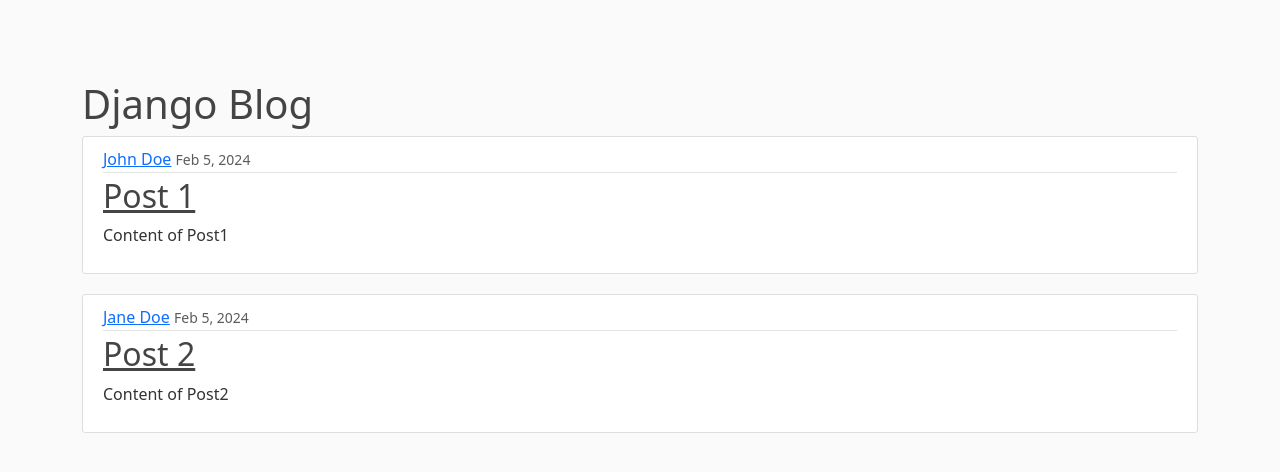
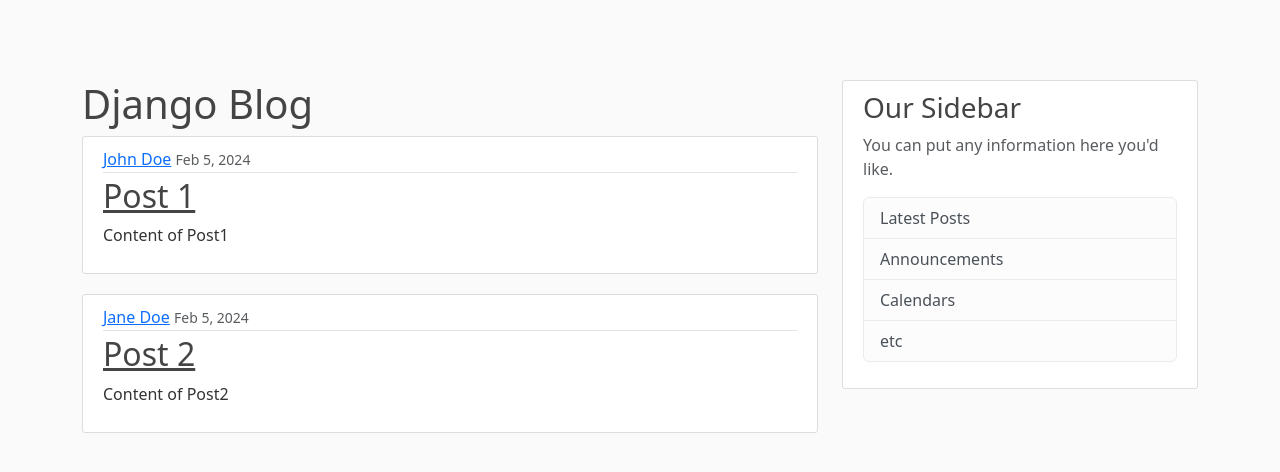
Before and after one commit to mg4603/python-projects, a Django app: page / in a window 1280 px wide. Shown: the top 472 px of the page. Run offline with Django 4.2, Linux system fonts and the light colour scheme; parts of the project's set-up code (start-up, migrations or seed data) failed here and were passed over.

Commit message:
Add main container to base in blog in django_blog

```diff
--- a/django_blog/blog/templates/blog/base.html
+++ b/django_blog/blog/templates/blog/base.html
@@ -14,10 +14,26 @@
     {% endif %}
 </head>
 <body>
-    <div class="container">
-        {% block content %}
-        {% endblock %}
-    </div>
+    <main role="main" class="container">
+        <div class="row">
+          <div class="col-md-8">
+            {% block content %}{% endblock %}
+          </div>
+          <div class="col-md-4">
+            <div class="content-section">
+              <h3>Our Sidebar</h3>
+              <p class='text-muted'>You can put any information here you'd like.
+                <ul class="list-group">
+                  <li class="list-group-item list-group-item-light">Latest Posts</li>
+                  <li class="list-group-item list-group-item-light">Announcements</li>
+                  <li class="list-group-item list-group-item-light">Calendars</li>
+                  <li class="list-group-item list-group-item-light">etc</li>
+                </ul>
+              </p>
+            </div>
+          </div>
+        </div>
+      </main>
     <script src="https://cdn.jsdelivr.net/npm/bootstrap@5.3.2/dist/js/bootstrap.bundle.min.js" integrity="sha384-C6RzsynM9kWDrMNeT87bh95OGNyZPhcTNXj1NW7RuBCsyN/o0jlpcV8Qyq46cDfL" crossorigin="anonymous"></script>
     <script src="https://cdn.jsdelivr.net/npm/@popperjs/core@2.11.8/dist/umd/popper.min.js" integrity="sha384-I7E8VVD/ismYTF4hNIPjVp/Zjvgyol6VFvRkX/vR+Vc4jQkC+hVqc2pM8ODewa9r" crossorigin="anonymous"></script>
     <script src="https://cdn.jsdelivr.net/npm/bootstrap@5.3.2/dist/js/bootstrap.min.js" integrity="sha384-BBtl+eGJRgqQAUMxJ7pMwbEyER4l1g+O15P+16Ep7Q9Q+zqX6gSbd85u4mG4QzX+" crossorigin="anonymous"></script>
```
